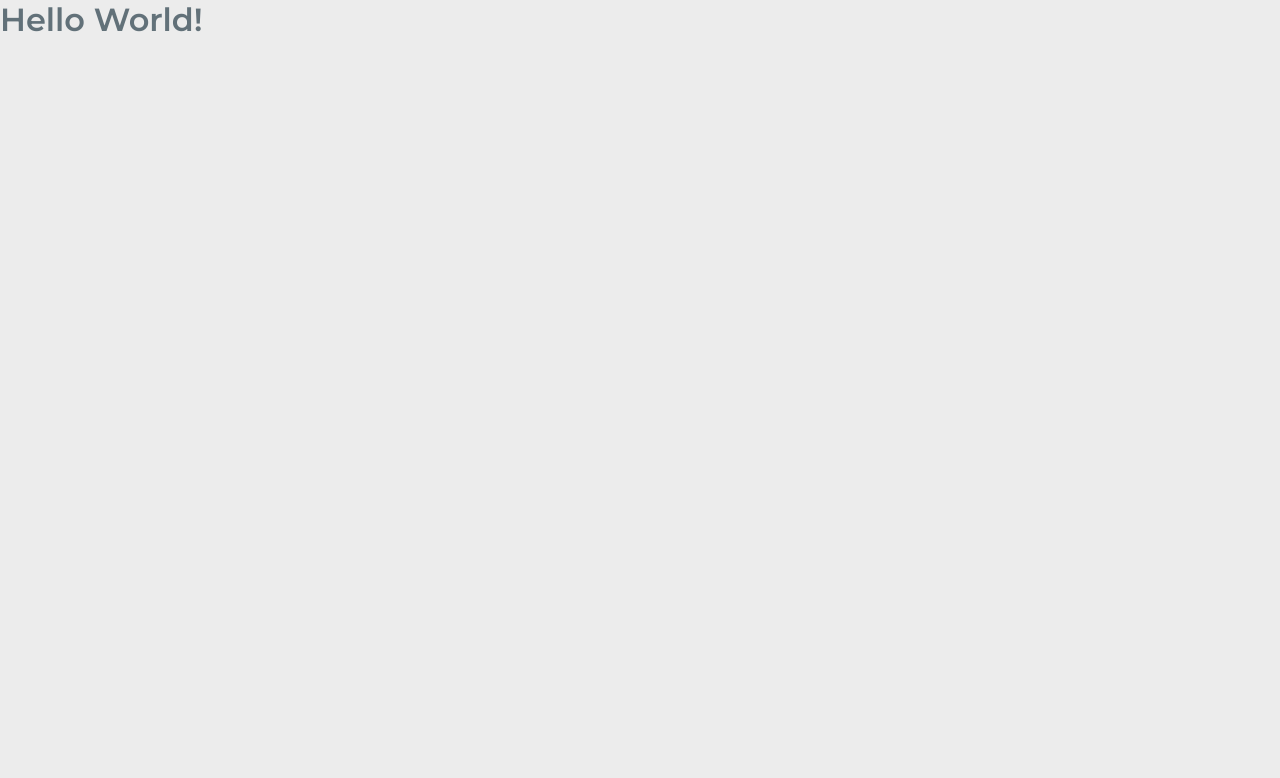
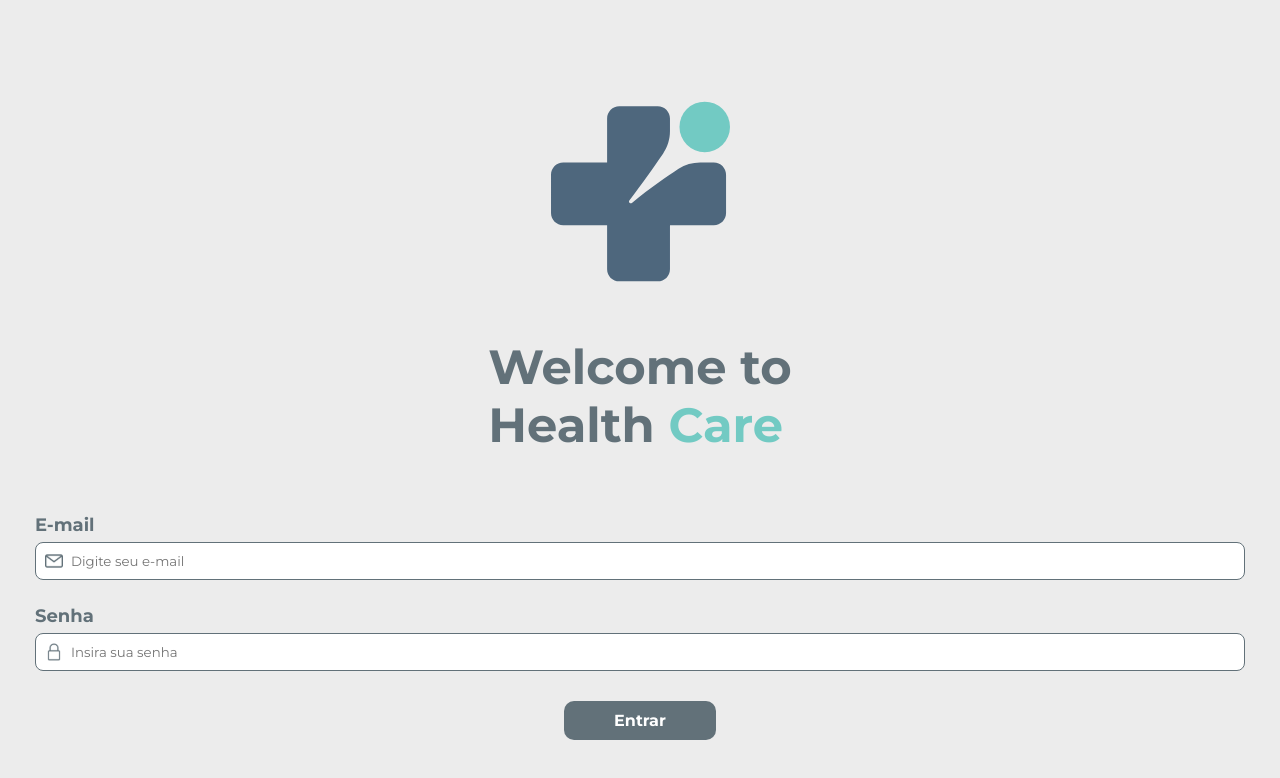
Before and after one commit to themarcosf/senior-care-project, a Next.js app in the folder frontend/: page / in a window 1280 px wide. Shown: the top 778 px of the page. Built offline with nearby package versions, Linux system fonts and the light colour scheme.

Commit message:
login page created

```diff
--- a/frontend/src/pages/index.tsx
+++ b/frontend/src/pages/index.tsx
@@ -1,7 +1,44 @@
+import styles from "@/styles/login.module.scss";
+import { FormEvent } from "react";
+
 export default function Login() {
+  const submitHandler = (event: FormEvent) => {
+    event.preventDefault();
+
+    console.log("Login");
+  };
+
   return (
-    <>
-      <h1>Hello World!</h1>
-    </>
-  )
+    <main className={styles.content}>
+      <div className={styles.imgBx}>
+        <img src="/logo.svg" alt="logo" />
+      </div>
+      <h1>
+        Welcome to <br /> Health <span>Care</span>
+      </h1>
+      <form className={styles.form} onSubmit={submitHandler}>
+        <div className={styles.field}>
+          <label htmlFor="email">E-mail</label>
+          <div>
+            <img src="/icons/email.svg" />
+            <input placeholder="Digite seu e-mail" id="email" type="email" />
+          </div>
+        </div>
+        <div className={styles.field}>
+          <label htmlFor="password">Senha</label>
+          <div>
+            <img src="/icons/padlock.svg" />
+            <input
+              placeholder="Insira sua senha"
+              id="password"
+              type="password"
+            />
+          </div>
+        </div>
+        <div className={styles.actions}>
+          <button type="submit">Entrar</button>
+        </div>
+      </form>
+    </main>
+  );
 }
--- a/frontend/src/styles/globals.scss
+++ b/frontend/src/styles/globals.scss
@@ -1,16 +1,24 @@
 @import url("https://fonts.googleapis.com/css2?family=Montserrat:wght@100;200;300;400;500;600;700;800;900&display=swap");
 
-:root{
-  --gray-50: #ECECEC;
-  --gray-400: #627179;
+:root {
+  --neutral-0: #ffffff;
+  --neutral-50: #ececec;
+  --neutral-400: #627179;
+  --primary-100: #72CAC3;
+
+  font-size: 62.5%;
 }
 
 * {
   box-sizing: border-box;
   padding: 0;
   margin: 0;
-  font-family: "Montserrat", sans-serif!important;
-  color: var(--gray-400);
+  font-family: "Montserrat", sans-serif !important;
+  color: var(--neutral-400);
+
+  &:focus {
+    outline: none;
+  }
 }
 
 @media (max-width: 1080px) {
@@ -26,7 +34,7 @@
 }
 
 body {
-  background: var(--gray-50);
+  background: var(--neutral-50);
 }
 
 h1,
@@ -43,10 +51,14 @@ button {
 }
 
 a {
-  color: inherit;
   text-decoration: none;
+  color: unset;
+
+  &:visited {
+    color: unset;
+  }
 }
 
-ul{
+ul {
   list-style: none;
 }
--- /dev/null
+++ b/frontend/src/styles/login.module.scss
@@ -0,0 +1,86 @@
+.content {
+  display: flex;
+  flex-direction: column;
+  align-items: center;
+
+  padding: 2em;
+
+  h1 {
+    font-size: 4.8rem;
+    font-weight: bold;
+    margin-bottom: 6rem;
+
+    span {
+      color: var(--primary-100);
+    }
+  }
+}
+
+.imgBx {
+  display: flex;
+  justify-content: center;
+  width: 18.3rem;
+  margin: 8rem 0 5.5rem;
+
+  img {
+    width: 100%;
+  }
+}
+
+.form {
+  width: 100%;
+  padding: 0 1.5rem;
+}
+
+.field {
+  display: flex;
+  flex-direction: column;
+  margin-bottom: 2.5rem;
+
+  label {
+    font-size: 1.8rem;
+    font-weight: bold;
+    margin-bottom: 0.6rem;
+  }
+
+  div {
+    position: relative;
+    width: 100%;
+
+    img {
+      position: absolute;
+      top: 50%;
+      transform: translateY(-50%);
+      margin-left: 1rem;
+    }
+
+    input {
+      border: 1px solid var(--neutral-400);
+      border-radius: 0.8rem;
+      padding: 1rem 1rem 1rem 3.5rem;
+      width: 100%;
+
+      ::placeholder {
+        font-size: 1.2rem;
+      }
+    }
+  }
+}
+
+.actions {
+  display: flex;
+  justify-content: center;
+  align-items: center;
+  margin: 3rem;
+
+  button {
+    width: min-content;
+    background-color: var(--neutral-400);
+    border: none;
+    color: var(--neutral-0);
+    font-weight: bold;
+    font-size: 1.6rem;
+    padding: 1rem 5rem;
+    border-radius: 1rem;
+  }
+}
```
Also changed, not shown: frontend/public/icons/email.svg (added), frontend/public/icons/padlock.svg (added).
